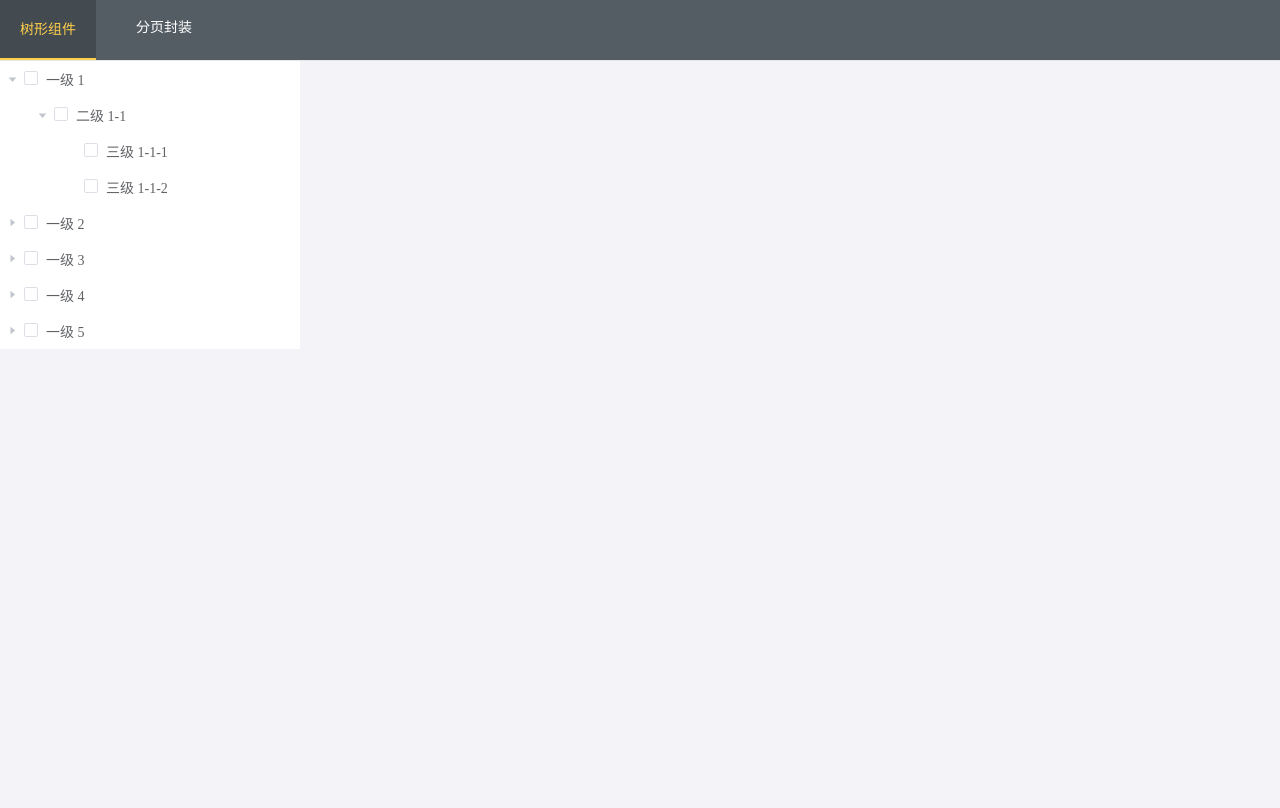
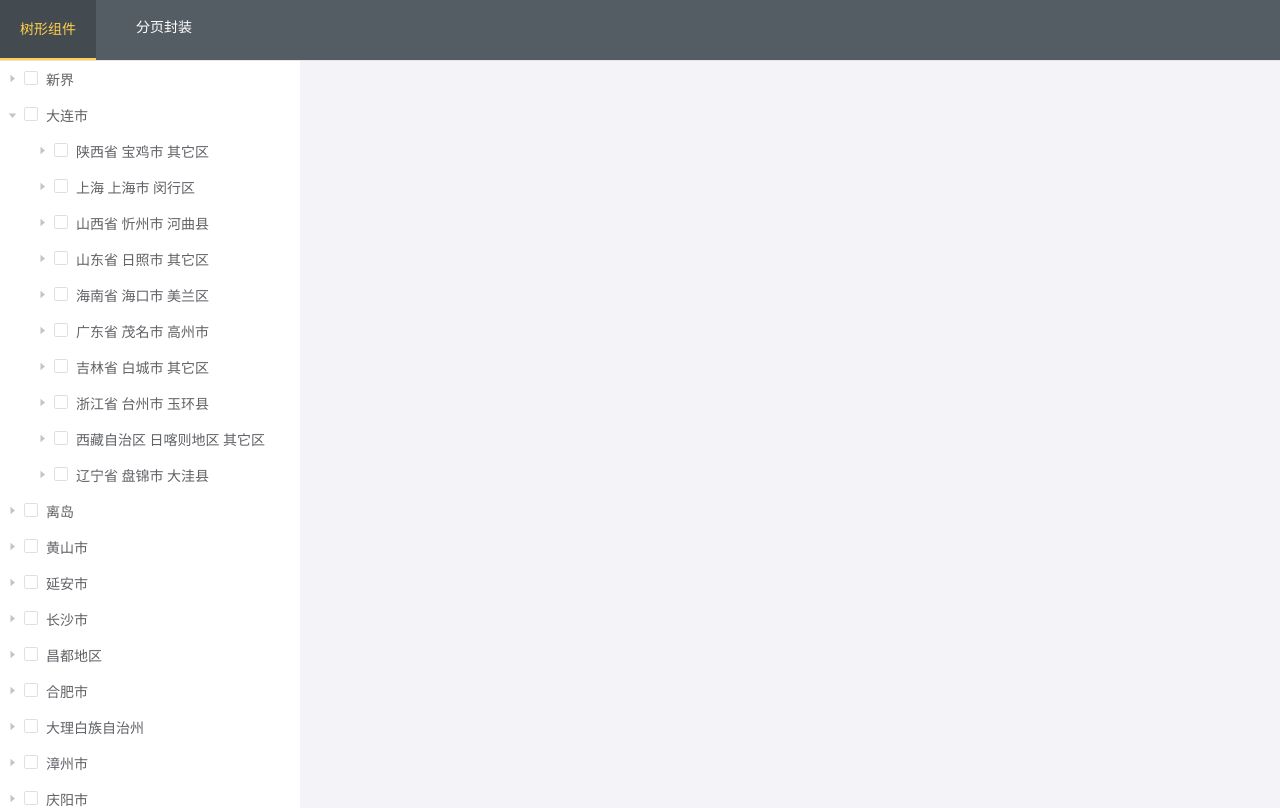
Before and after one commit to sumingcheng/SMC-UI, a Vue app: page / in a window 1280 px wide. Shown: the top 808 px of the page. Built offline with nearby package versions, Linux system fonts and the light colour scheme.

Commit message:
展开数据

```diff
--- a/src/mock/mock.js
+++ b/src/mock/mock.js
@@ -7,13 +7,16 @@ const tree = Mock.mock({
       label: '@city()',
       'hasChild|1-2': true,
       'children|10': [ {
-        'id|+10': 10,
-        label: '@city(true)'
+        'id|+100': 1,
+        label: '@county(true)',
+        'children|5': [ {
+          'id|+1000': 1,
+          label: '@protocol()'
+        } ]
       } ]
     }
   ]
 });
-console.log(tree);
 export {
   tree
 };
--- a/src/views/index.vue
+++ b/src/views/index.vue
@@ -8,7 +8,7 @@
       </el-menu-item>
     </el-menu>
     <div class="content">
-      <treeComponent :TreeData="TreeData" :options="options" :defaultProps="defaultProps" :isCheckbox="true"
+      <treeComponent :TreeData="treeData" :options="options" :defaultProps="defaultProps" :isCheckbox="true"
           :defaultExpansion="false"></treeComponent>
     </div>
   </div>
@@ -25,7 +25,6 @@ export default {
         expandLevel1Data: true,
         childNodeID: 'hasChild'
       },
-      expandLevel1Data: false,
       activeIndex: '1',
       defaultProps: {
         children: 'children',
@@ -131,7 +130,9 @@ export default {
   },
   computed: {
     treeData() {
-      return tree;
+      let { array } = tree;
+      console.log(array);
+      return array;
     }
   },
   mounted() {
--- a/src/views/treeComponent/index.vue
+++ b/src/views/treeComponent/index.vue
@@ -1,9 +1,8 @@
 <template>
   <div>
     <el-tree class="treeStyle" :show-checkbox="isCheckbox" :filter-node-method="filterNode" @node-click="treeClick"
-        :props="defaultProps" :data="TreeData" :default-expanded-keys="arr"
-        :default-expand-all="defaultExpansion"
-        ref="tree" :expand-on-click-node="true" node-key="id" :indent="30">
+        :props="defaultProps" :data="TreeData" :default-expanded-keys="customOpen"
+        :default-expand-all="defaultExpansion" ref="tree" :expand-on-click-node="true" node-key="id" :indent="30">
     </el-tree>
   </div>
 </template>
@@ -16,7 +15,7 @@ export default {
       type: Object,
       default: () => ({
         // 默认展开一级
-        expandLevel1Data: false,
+        expandLevel1Data: true,
         // 子节点标识
         childNodeID: 'hasChild'
       })
@@ -39,15 +38,23 @@ export default {
     // 默认节点名
     defaultProps: {
       type: Object,
-      default: () => ({})
+      default: () => ({
+        children: 'children',
+        label: 'label'
+      })
     }
   },
   data() {
     return {
+      // 展开数据
       arr: []
     };
   },
-  computed: {},
+  computed: {
+    customOpen() {
+      return this.arr.slice(0, 1);
+    }
+  },
   mounted() {
     if (this.options.expandLevel1Data) {
       this.init();
@@ -62,7 +69,7 @@ export default {
       tree.forEach(elem => {
         if (elem[this.options.childNodeID] && elem[this.options.childNodeID] === true) {
           this.arr.push(elem.id);
-          this.dfs(elem.children);
+          this.dfs(elem[this.defaultProps.children]);
         }
       });
     },
```
